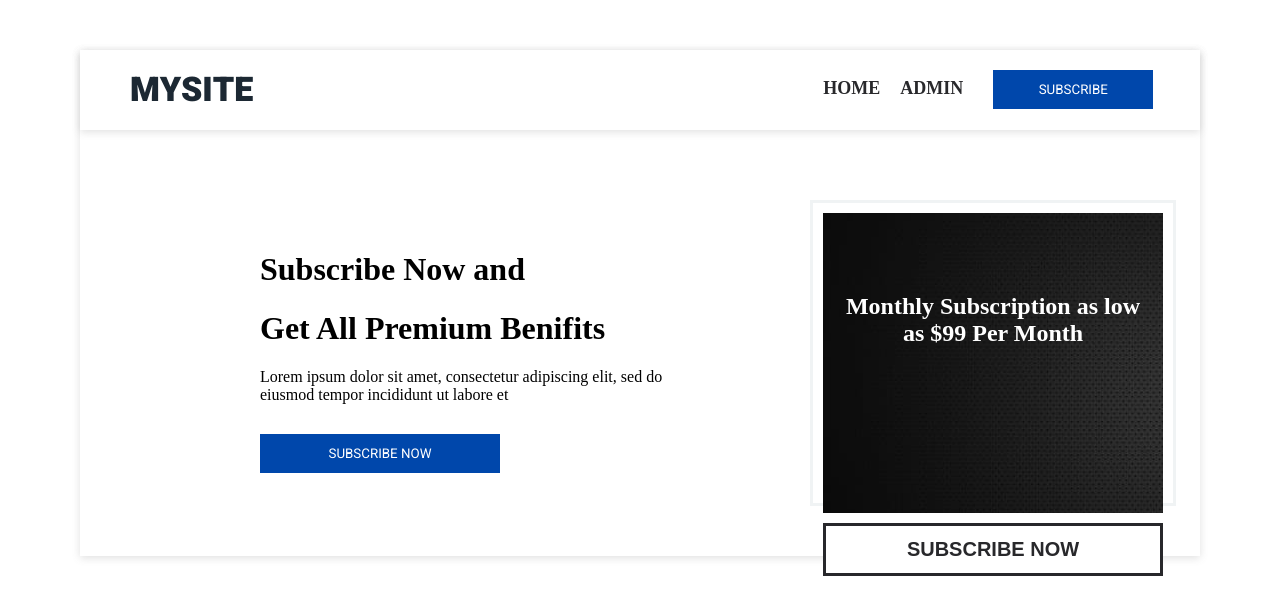
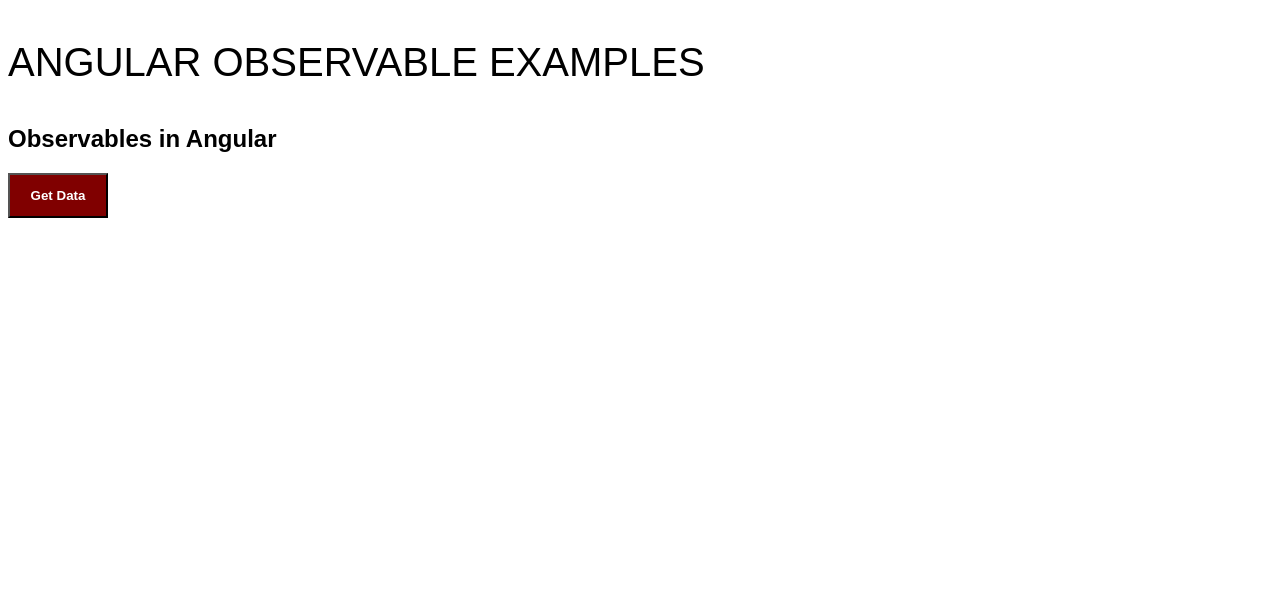
Before and after one commit to ijanzz5621/complete-angular-16, an Angular app: page / in a window 1280 px wide. Shown: the top 614 px of the page. Built offline with nearby package versions, Linux system fonts and the light colour scheme.

Commit message:
Learn what is Observable and how to emit data

```diff
--- a/src/app/modules/modules.component.html
+++ b/src/app/modules/modules.component.html
@@ -22,4 +22,6 @@
 
 <!-- <app-service-example></app-service-example> -->
 
-<app-service-hierarchy-injection></app-service-hierarchy-injection>
+<!-- <app-service-hierarchy-injection></app-service-hierarchy-injection> -->
+
+<app-observable-example01></app-observable-example01>
--- a/src/app/modules/modules.component.ts
+++ b/src/app/modules/modules.component.ts
@@ -12,6 +12,7 @@
 import { CustomNgSwitchComponent } from './custom-ng-switch/custom-ng-switch.component';
 import { ServiceExampleComponent } from './service-example/service-example.component';
 import { ServiceHierarchyInjectionComponent } from './service-hierarchy-injection/service-hierarchy-injection.component';
+import { ObservableExample01Component } from './observable/observable-example01/observable-example01.component';
 
 
 @Component({
@@ -29,6 +30,7 @@
     CustomNgSwitchComponent,
     ServiceExampleComponent,
     ServiceHierarchyInjectionComponent,
+    ObservableExample01Component
   ],
   templateUrl: './modules.component.html',
   styleUrl: './modules.component.css'
--- /dev/null
+++ b/src/app/modules/observable/observable-example01/observable-example01.component.css
@@ -0,0 +1,29 @@
+.container {
+
+    h2 {
+        font-weight: bold;
+        font-family: Arial, Helvetica, sans-serif;
+    }
+
+    button {
+        width: 100px;
+        height: 45px;
+        background-color: maroon;
+        color: white;
+        font-weight: bold;
+        cursor: pointer;
+    }
+}
+
+.title {
+   font-size: 40px;
+   font-family: Arial, Helvetica, sans-serif;
+}
+
+.data-list {
+    margin: 10px;
+    padding: 10px;
+    background-color: #e0e0e0;
+    font-weight: bold;
+    font-size: 25px;
+}
--- /dev/null
+++ b/src/app/modules/observable/observable-example01/observable-example01.component.html
@@ -0,0 +1,11 @@
+<p class="title">{{title}}</p>
+
+<div class="container">
+    <h2>Observables in Angular</h2>
+    <div class="data-list" *ngFor="let x of data">
+        {{ x }}
+    </div>
+
+    <button (click)="GetAsyncDataClicked()">Get Data</button>
+
+</div>
--- /dev/null
+++ b/src/app/modules/observable/observable-example01/observable-example01.component.ts
@@ -0,0 +1,61 @@
+import { NgFor } from '@angular/common';
+import { Component } from '@angular/core';
+import { Observable } from 'rxjs';
+
+@Component({
+  selector: 'app-observable-example01',
+  standalone: true,
+  imports: [
+    NgFor
+  ],
+  templateUrl: './observable-example01.component.html',
+  styleUrl: './observable-example01.component.css'
+})
+export class ObservableExample01Component {
+  title = "ANGULAR OBSERVABLE EXAMPLES";
+
+  data: any[] = [];
+
+  async sleep(second: number) {
+    await setTimeout(async () => {
+      console.log("Sleep for " + second + "seconds");
+    }, second * 1000)
+  }
+
+  //1. Create Observable
+
+  // Observable
+  myObservable = new Observable((observer) => {
+    // observer.next([1, 2, 3, 4, 5]); // emit value
+
+    // // stream data
+    // observer.next(1);
+    // this.sleep(1);
+    // observer.next(2);
+    // this.sleep(2);
+    // observer.next(3);
+    // this.sleep(3)
+    // observer.next(4);
+    // this.sleep(4);
+    // observer.next(5);
+
+    setTimeout(() => { observer.next(1) }, 1000);
+    setTimeout(() => { observer.next(2) }, 2000);
+    setTimeout(() => { observer.next(3) }, 3000);
+    setTimeout(() => { observer.next(4) }, 4000);
+    setTimeout(() => { observer.next(5) }, 5000);
+
+  });
+
+  GetAsyncDataClicked() {
+
+    this.data = [];
+    // Observer
+    // next, error, complete
+    this.myObservable.subscribe((val: any) => {
+      //this.data = val;
+      this.data.push(val)
+    })
+  }
+
+}
```
Also changed, not shown: instructions.txt.
